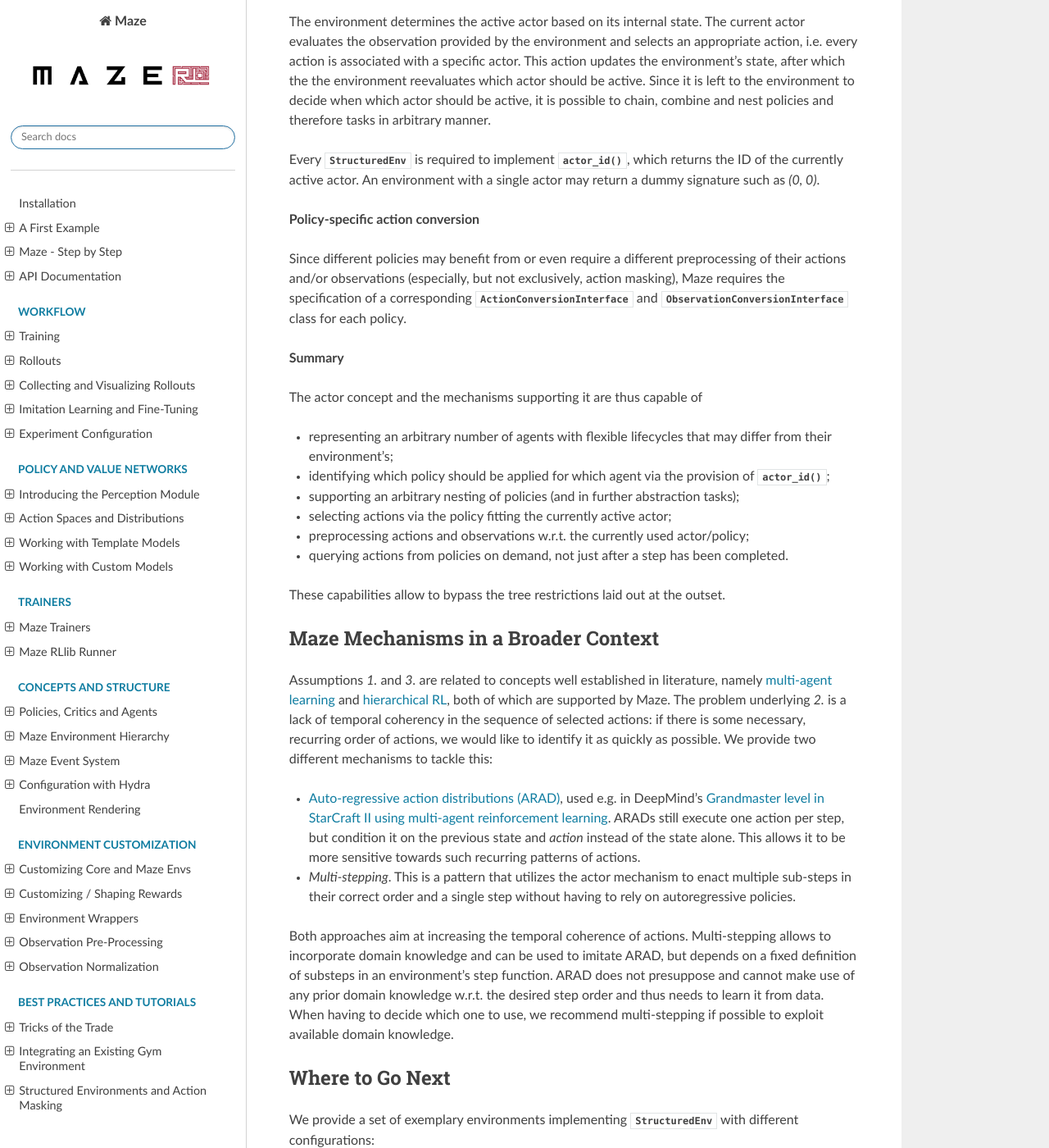
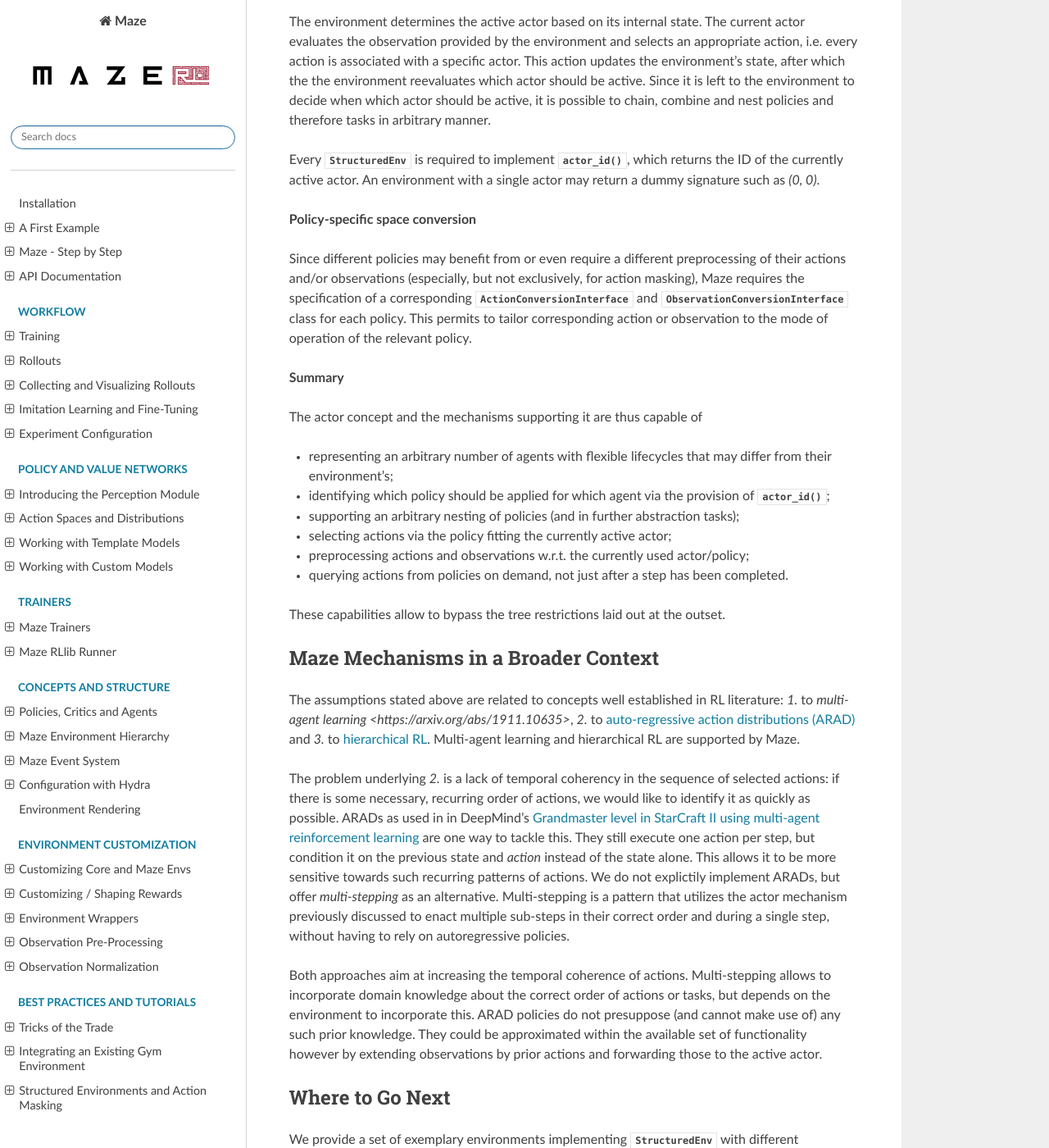
Before and after one commit to enlite-ai/maze, a Sphinx documentation site: the page built from docs/source/best_practices_and_tutorials/control_flows_struct_envs.rst, in a window 1280 px wide and 1400 px high, scrolled down 1827 px. Shown: the whole window at 82% size. Built offline with Sphinx 7.4.7 and the Read the Docs theme 2.0.0, drawn with Linux system fonts in a browser that asks for light colours.

Commit message:
RL-478: Rephrasing w.r.t. autoregressive action distributions.

```diff
--- a/docs/source/best_practices_and_tutorials/control_flows_struct_envs.rst
+++ b/docs/source/best_practices_and_tutorials/control_flows_struct_envs.rst
@@ -36,9 +36,9 @@
 
 Every :class:`StructuredEnv <maze.core.env.structured_env.StructuredEnv>` is required to implement :meth:`~maze.core.env.structured_env.StructuredEnv.actor_id`, which returns the ID of the currently active actor. An environment with a single actor may return a dummy signature such as `(0, 0)`.
 
-**Policy-specific action conversion**
+**Policy-specific space conversion**
 
-Since different policies may benefit from or even require a different preprocessing of their actions and/or observations (especially, but not exclusively, action masking), Maze requires the specification of a corresponding :class:`ActionConversionInterface <maze.core.env.action_conversion.ActionConversionInterface>` and :class:`ObservationConversionInterface <maze.core.env.observation_conversion.ObservationConversionInterface>` class for each policy.
+Since different policies may benefit from or even require a different preprocessing of their actions and/or observations (especially, but not exclusively, for action masking), Maze requires the specification of a corresponding :class:`ActionConversionInterface <maze.core.env.action_conversion.ActionConversionInterface>` and :class:`ObservationConversionInterface <maze.core.env.observation_conversion.ObservationConversionInterface>` class for each policy. This permits to tailor corresponding action or observation to the mode of operation of the relevant policy.
 
 
 **Summary**
@@ -60,13 +60,11 @@
 Maze Mechanisms in a Broader Context
 ------------------------------------
 
-Assumptions *1.* and *3.* are related to concepts well established in literature, namely `multi-agent learning <https://arxiv.org/abs/1911.10635>`_ and `hierarchical RL <https://arxiv.org/abs/1909.10618>`_, both of which are supported by Maze.
-The problem underlying *2.* is a lack of temporal coherency in the sequence of selected actions: if there is some necessary, recurring order of actions, we would like to identify it as quickly as possible. We provide two different mechanisms to tackle this:
+The assumptions stated above are related to concepts well established in RL literature: *1.* to `multi-agent learning <https://arxiv.org/abs/1911.10635>`, *2.* to `auto-regressive action distributions (ARAD) <https://docs.ray.io/en/master/rllib-models.html#autoregressive-action-distributions>`_ and *3.* to `hierarchical RL <https://arxiv.org/abs/1909.10618>`_. Multi-agent learning and hierarchical RL are supported by Maze.
 
-- `Auto-regressive action distributions (ARAD) <https://docs.ray.io/en/master/rllib-models.html#autoregressive-action-distributions>`_, used e.g. in DeepMind's `Grandmaster level in StarCraft II using multi-agent reinforcement learning <https://www.nature.com/articles/s41586-019-1724-z>`_. ARADs still execute one action per step, but condition it on the previous state and *action* instead of the state alone. This allows it to be more sensitive  towards such recurring patterns of actions.
-- *Multi-stepping*. This is a pattern that utilizes the actor mechanism to enact multiple sub-steps in their correct order and a single step without having to rely on autoregressive policies.
+The problem underlying *2.* is a lack of temporal coherency in the sequence of selected actions: if there is some necessary, recurring order of actions, we would like to identify it as quickly as possible. ARADs as used in in DeepMind's `Grandmaster level in StarCraft II using multi-agent reinforcement learning <https://www.nature.com/articles/s41586-019-1724-z>`_ are one way to tackle this. They still execute one action per step, but condition it on the previous state and *action* instead of the state alone. This allows it to be more sensitive towards such recurring patterns of actions. We do not explictily implement ARADs, but offer *multi-stepping* as an alternative. Multi-stepping is a pattern that utilizes the actor mechanism previously discussed to enact multiple sub-steps in their correct order and during a single step, without having to rely on autoregressive policies.
 
-Both approaches aim at increasing the temporal coherence of actions. Multi-stepping allows to incorporate domain knowledge and can be used to imitate ARAD, but depends on a fixed definition of substeps in an environment's step function. ARAD does not presuppose and cannot make use of any prior domain knowledge w.r.t. the desired step order and thus needs to learn it from data. When having to decide which one to use, we recommend multi-stepping if possible to exploit available domain knowledge.
+Both approaches aim at increasing the temporal coherence of actions. Multi-stepping allows to incorporate domain knowledge about the correct order of actions or tasks, but depends on the environment to incorporate this. ARAD policies do not presuppose (and cannot make use of) any such prior knowledge. They could be approximated within the available set of functionality however by extending observations by prior actions and forwarding those to the active actor.
 
 .. _control_flows_struct_envs_next:
 
```
